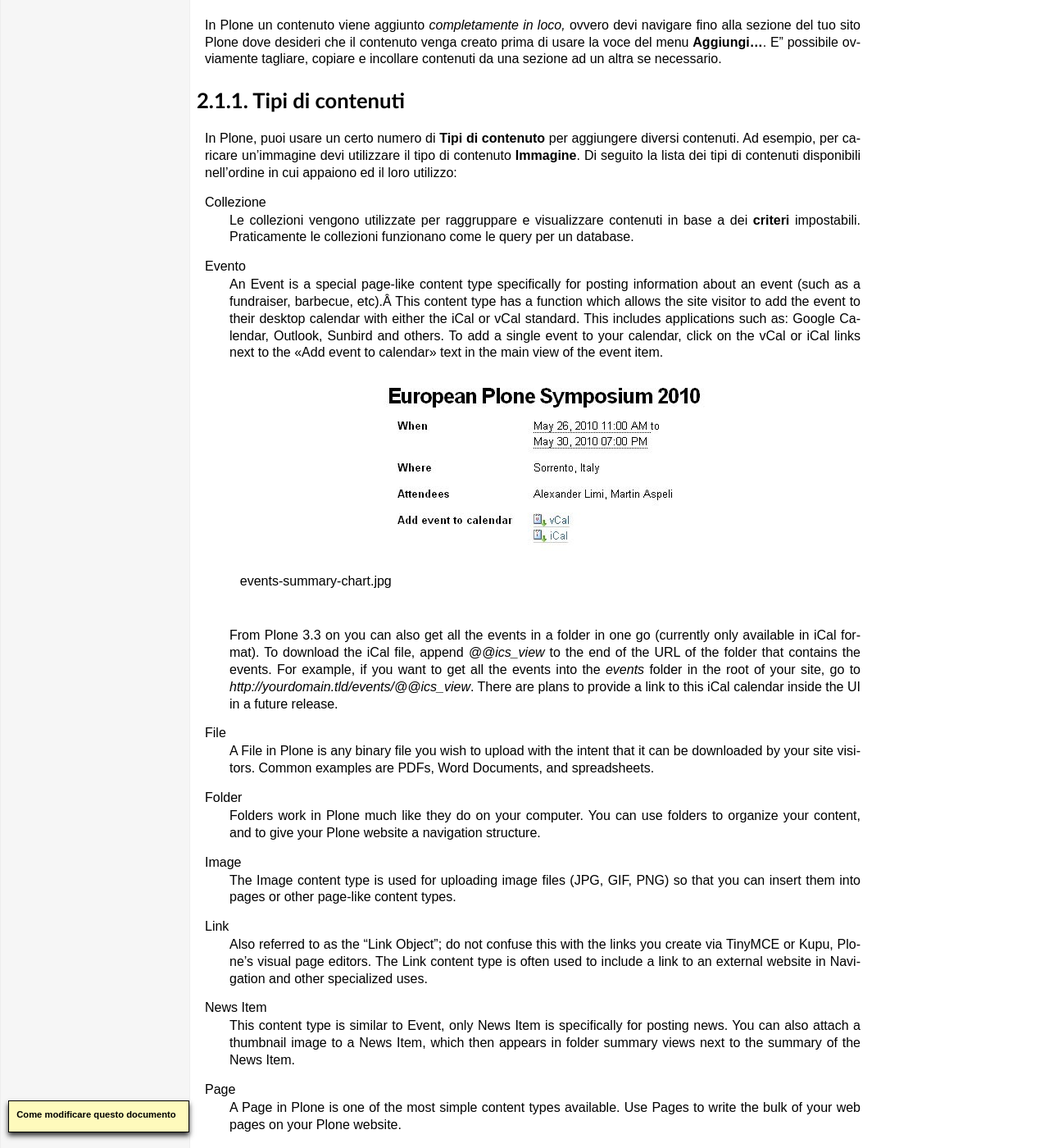
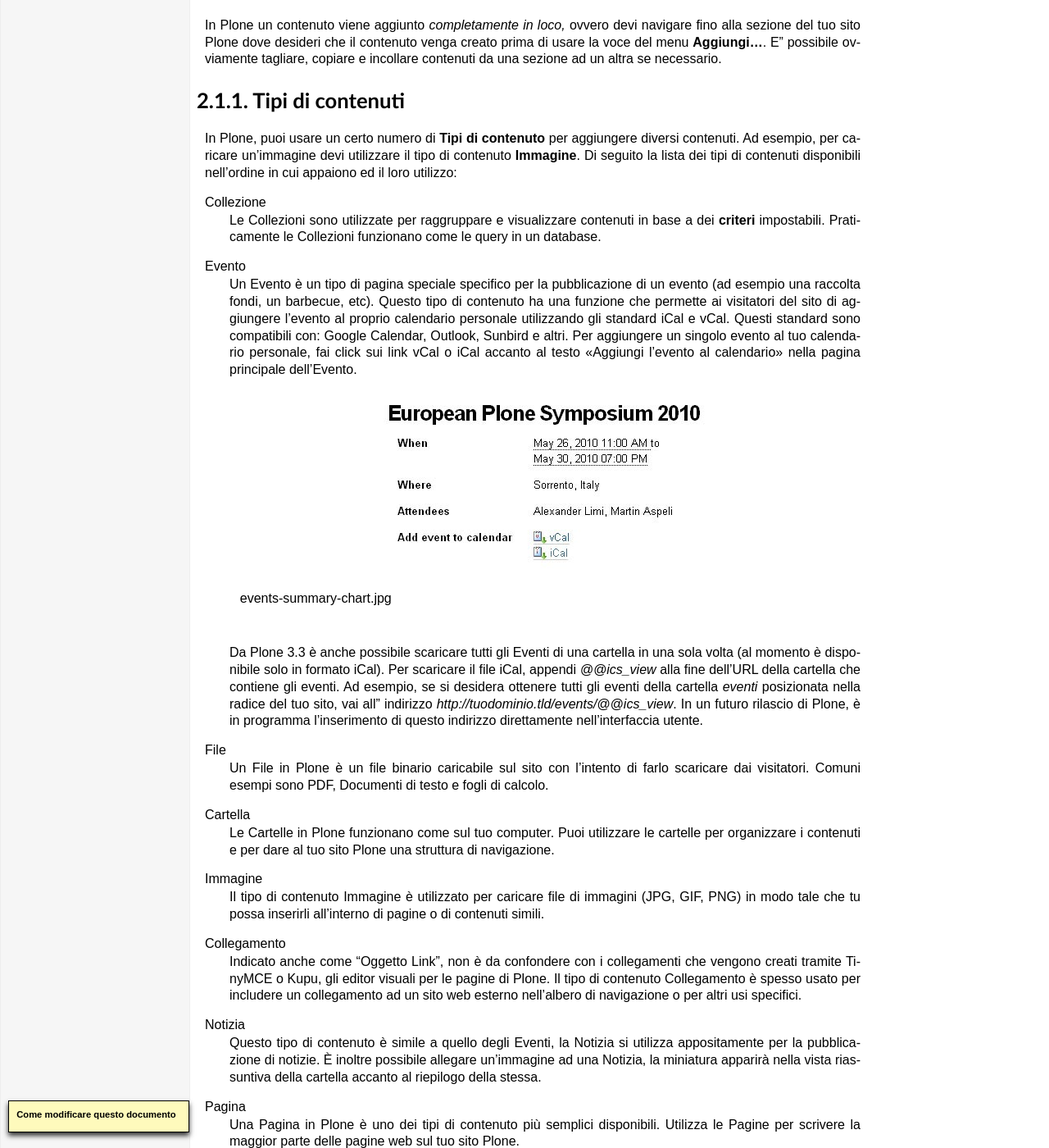
Before and after one commit to plone-it/collective.italiandocumentation, a Sphinx documentation site: the page built from source/adding-content/adding-new-content.rst, in a window 1280 px wide and 1400 px high, scrolled down 525 px. Shown: the whole window at 82% size. Built offline with Sphinx 7.4.7, drawn with Linux system fonts in a browser that asks for light colours; some of the changed text lies outside the part shown.

Commit message:
updating add-new-contets

```diff
--- a/source/adding-content/adding-new-content.rst
+++ b/source/adding-content/adding-new-content.rst
@@ -29,19 +29,18 @@
 nell'ordine in cui appaiono ed il loro utilizzo:
 
 Collezione
-    Le collezioni vengono utilizzate per raggruppare e visualizzare contenuti in base a
-    dei **criteri** impostabili. Praticamente le collezioni funzionano come le query per un
+    Le Collezioni sono utilizzate per raggruppare e visualizzare contenuti in base a
+    dei **criteri** impostabili. Praticamente le Collezioni funzionano come le query in un
     database.
 Evento
-    An Event is a special page-like content type specifically for
-    posting information about an event (such as a fundraiser, barbecue,
-    etc).Â This content type has a function which allows the site
-    visitor to add the event to their desktop calendar with either the
-    iCal or vCal standard. This includes applications such as: Google
-    Calendar, Outlook, Sunbird and others.
-    To add a single event to your calendar, click on the vCal or iCal
-    links next to the "Add event to calendar" text in the main view of
-    the event item.
+    Un Evento è un tipo di pagina speciale specifico per la pubblicazione di un evento
+    (ad esempio una raccolta fondi, un barbecue, etc). Questo tipo di contenuto ha una funzione
+    che permette ai visitatori del sito di aggiungere l'evento al proprio calendario personale
+    utilizzando gli standard iCal e vCal. Questi standard sono compatibili con: Google
+    Calendar, Outlook, Sunbird e altri.
+    Per aggiungere un singolo evento al tuo calendario personale, fai click
+    sui link vCal o iCal accanto al testo "Aggiungi l'evento al
+    calendario" nella pagina principale dell'Evento.
 
     .. figure:: ../_static/events-summary-chart.jpg
        :align: center
@@ -49,45 +48,48 @@
 
        events-summary-chart.jpg
 
-    From Plone 3.3 on you can also get all the events in a folder in
-    one go (currently only available in iCal format). To download the
-    iCal file, append *@@ics\_view* to the end of the URL of the folder
-    that contains the events. For example, if you want to get all the
-    events into the *events* folder in the root of your site, go to
-    *http://yourdomain.tld/events/@@ics\_view*. There are plans to
-    provide a link to this iCal calendar inside the UI in a future
-    release.
+    Da Plone 3.3 è anche possibile scaricare tutti gli Eventi
+    di una cartella in una sola volta (al momento è disponibile
+    solo in formato iCal). Per scaricare il file iCal, appendi
+    *@@ics\_view* alla fine dell'URL della cartella che contiene gli
+    eventi. Ad esempio, se si desidera ottenere tutti gli eventi della
+    cartella *eventi* posizionata nella radice del tuo sito, vai all'
+    indirizzo *http://tuodominio.tld/events/@@ics\_view*. In un
+    futuro rilascio di Plone, è in programma l'inserimento di questo
+    indirizzo direttamente nell'interfaccia utente.
+File
+    Un File in Plone è un file binario caricabile sul sito
+    con l'intento di farlo scaricare dai visitatori. Comuni esempi
+    sono PDF, Documenti di testo e fogli di calcolo.
+Cartella
+    Le Cartelle in Plone funzionano come sul tuo computer. Puoi utilizzare
+    le cartelle per organizzare i contenuti e per dare al tuo sito Plone
+    una struttura di navigazione.
+Immagine
+    Il tipo di contenuto Immagine è utilizzato per caricare file di immagini
+    (JPG, GIF, PNG) in modo tale che tu possa inserirli all'interno di
+    pagine o di contenuti simili.
+Collegamento
+    Indicato anche come 'Oggetto Link', non è da confondere con i
+    collegamenti che vengono creati tramite TinyMCE o Kupu, gli editor visuali
+    per le pagine di Plone.
+    Il tipo di contenuto Collegamento è spesso usato per includere un
+    collegamento ad un sito web esterno nell'albero di navigazione o per
+    altri usi specifici.
+Notizia
+    Questo tipo di contenuto è simile a quello degli Eventi, la Notizia si
+    utilizza appositamente per la pubblicazione di notizie. È inoltre possibile
+    allegare un'immagine ad una Notizia, la miniatura apparirà nella vista
+    riassuntiva della cartella accanto al riepilogo della stessa.
+Pagina
+    Una Pagina in Plone è uno dei tipi di contenuto più semplici disponibili.
+    Utilizza le Pagine per scrivere la maggior parte delle pagine web sul tuo
+    sito Plone.
 
-File
-    A File in Plone is any binary file you wish to upload with the
-    intent that it can be downloaded by your site visitors. Common
-    examples are PDFs, Word Documents, and spreadsheets.
-Folder
-    Folders work in Plone much like they do on your computer. You can
-    use folders to organize your content, and to give your Plone website
-    a navigation structure.
-Image
-    The Image content type is used for uploading image files (JPG, GIF,
-    PNG) so that you can insert them into pages or other page-like
-    content types.
-Link
-    Also referred to as the 'Link Object'; do not confuse this with the
-    links you create via TinyMCE or Kupu, Plone's visual page editors.
-    The Link content type is often used to include a link to an external
-    website in Navigation and other specialized uses.
-News Item
-    This content type is similar to Event, only News Item is
-    specifically for posting news. You can also attach a thumbnail image
-    to a News Item, which then appears in folder summary views next to
-    the summary of the News Item.
-Page
-    A Page in Plone is one of the most simple content types available.
-    Use Pages to write the bulk of your web pages on your Plone website.
-
-Note: Depending on what add-on products you have installed, you may see
-more options in your **Add New . . .** drop-down menu than appear here.
-For information about those additional content types, refer to the
-Product documentation for the add-on in question.
+Nota: a seconda di quali prodotti aggiuntivi hai installato, potrai vedere
+più opzioni sotto la voce **Aggiungi...** del tuo menu.
+Per informazioni su questi tipi di contenuto, fai riferimento alla
+documentazione del prodotto aggiuntivo in questione.
 
 Title
 -----
```
